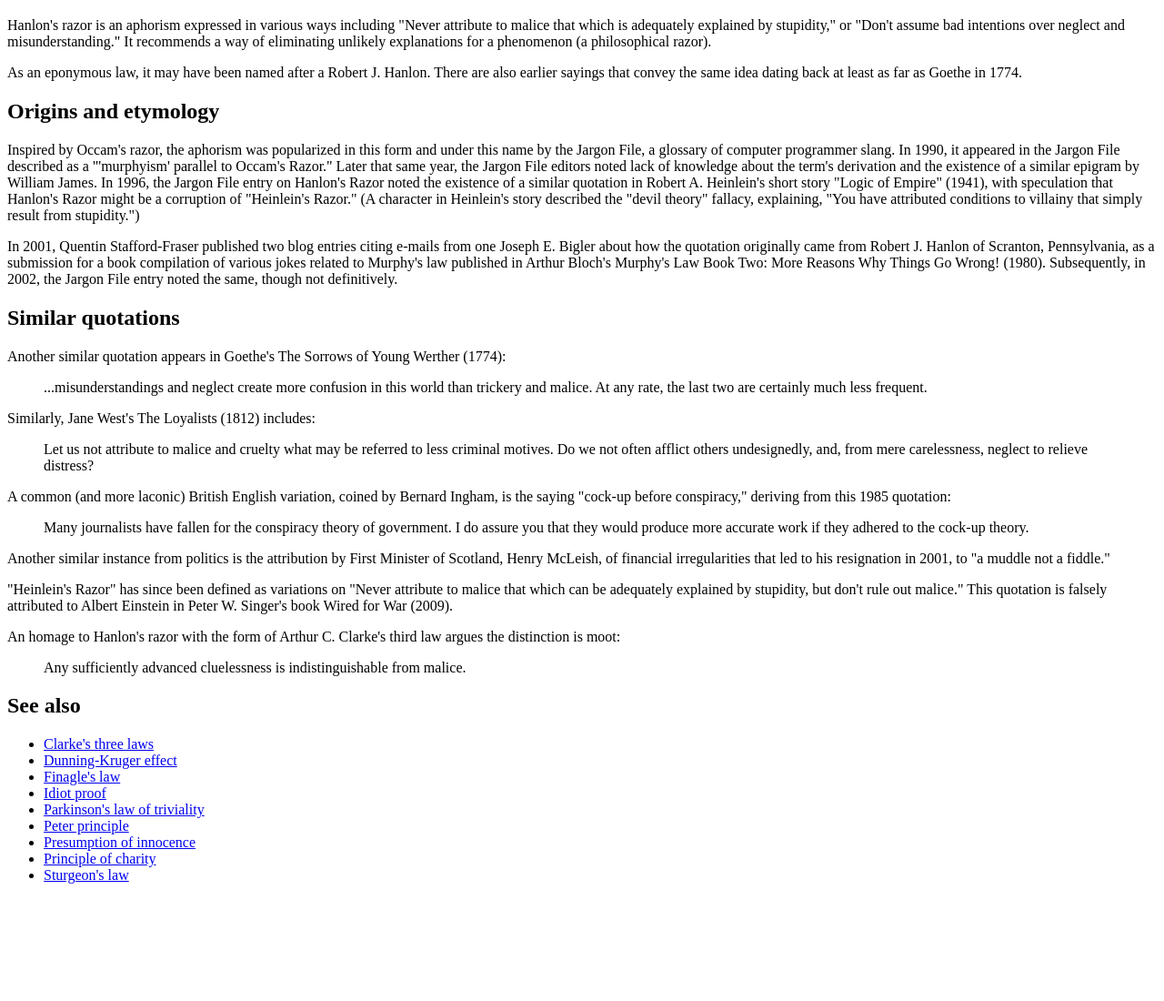
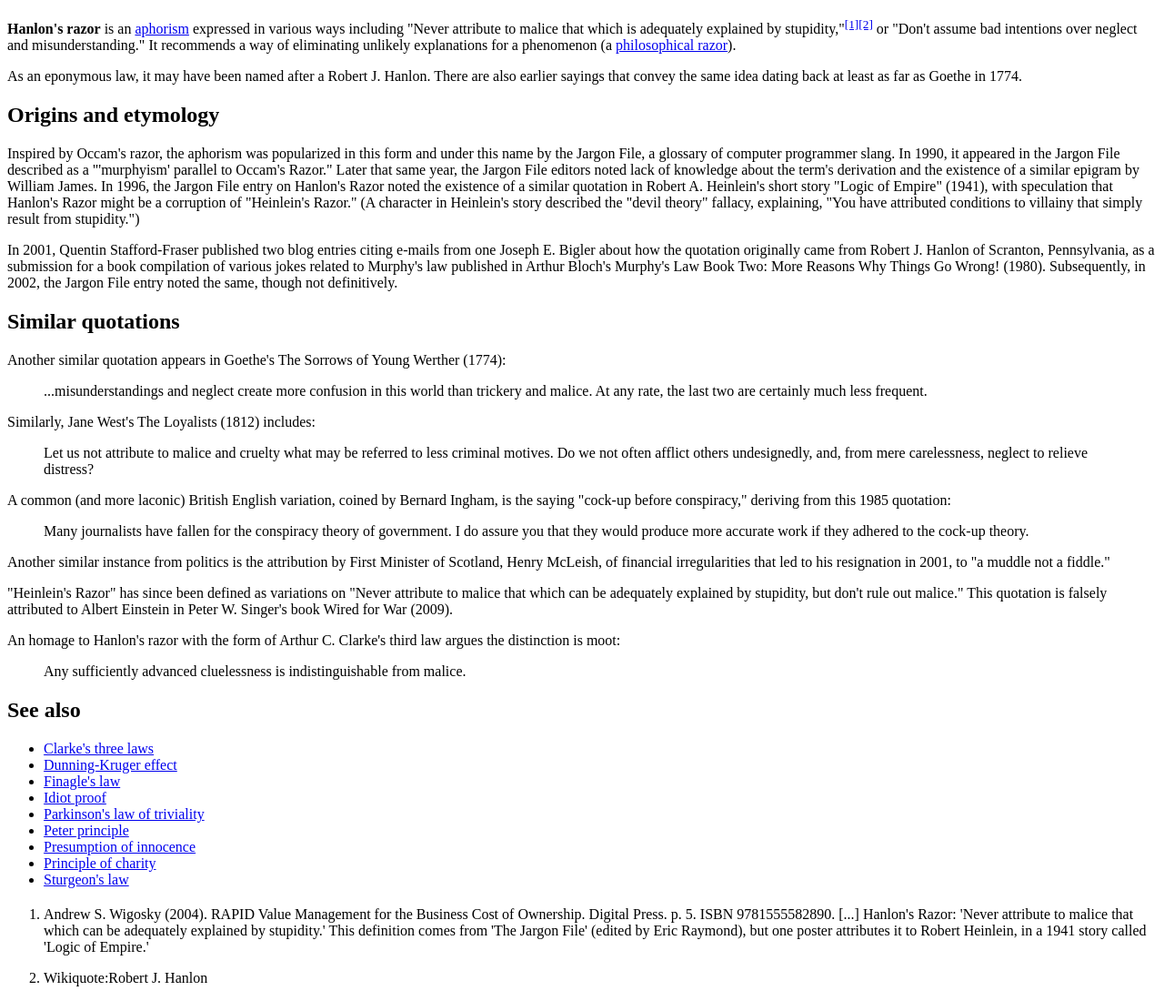
Before and after one commit to rshkv/wikibooks, a plain HTML site: page article.html in a window 1280 px wide. Shown: the part 61-1161 px from the top of the page at 91% size. Before the commit the page ends 1048 px from the top, so only its background shows below. Drawn offline with Linux system fonts and the light colour scheme.

Commit message:
Add 'References' section

```diff
--- a/article.html
+++ b/article.html
@@ -6,12 +6,13 @@
 </head>
 <body>
 <h1 id="abstract">Hanlon's razor</h1>
-<p>Hanlon's razor is an aphorism expressed in various ways including "Never
-    attribute to malice that which is adequately explained by stupidity," or
-    "Don't assume bad intentions over neglect and misunderstanding." It recommends
-    a way of eliminating unlikely explanations for a phenomenon (a philosophical
-    razor).</p>
-
+<p><b>Hanlon's razor</b> is an <a href="https://en.m.wikipedia.org/wiki/Aphorism#content">aphorism</a> expressed in
+    various ways including "Never attribute to malice that which is adequately explained by stupidity,"<sup><a
+            href="article.html#cite_note-Wigosky-2004-1">[1]</a></sup><sup><a href="article.html#cite_note-wikiquote-2">[2]</a></sup>
+    or "Don't assume bad intentions over neglect and misunderstanding." It recommends a way of eliminating unlikely
+    explanations for a phenomenon (a <a href="https://en.m.wikipedia.org/wiki/Razor_(philosophy)">philosophical
+        razor</a>).
+</p>
 <p>As an eponymous law, it may have been named after a Robert J. Hanlon. There
     are also earlier sayings that convey the same idea dating back at least as far
     as Goethe in 1774.</p>
@@ -89,11 +90,24 @@
     <li><a href="https://en.m.wikipedia.org/wiki/Dunning%E2%80%93Kruger_effect#content">Dunning-Kruger effect</a></li>
     <li><a href="https://en.m.wikipedia.org/wiki/Finagle%27s_law#content">Finagle's law</a></li>
     <li><a href="https://en.m.wikipedia.org/wiki/Idiot_proof#content">Idiot proof</a></li>
-    <li><a href="https://en.m.wikipedia.org/wiki/Parkinson%27s_law_of_triviality#content">Parkinson's law of triviality</a></li>
+    <li><a href="https://en.m.wikipedia.org/wiki/Parkinson%27s_law_of_triviality#content">Parkinson's law of
+        triviality</a></li>
     <li><a href="https://en.m.wikipedia.org/wiki/Peter_principle#content">Peter principle</a></li>
     <li><a href="https://en.m.wikipedia.org/wiki/Presumption_of_innocence#content">Presumption of innocence</a></li>
     <li><a href="https://en.m.wikipedia.org/wiki/Principle_of_charity#content">Principle of charity</a></li>
     <li><a href="https://en.m.wikipedia.org/wiki/Sturgeon%27s_law#content">Sturgeon's law</a></li>
 </ul>
+
+<h2 id="References"></h2>
+<ol>
+    <li><p id="cite_note-Wigosky-2004-1"> Andrew S. Wigosky (2004). RAPID
+        Value Management for the Business Cost of Ownership. Digital Press. p. 5. ISBN 9781555582890. [...] Hanlon's
+        Razor: 'Never attribute to malice that which can be adequately explained by stupidity.' This definition comes
+        from 'The Jargon File' (edited by Eric Raymond), but one poster attributes it to Robert Heinlein, in a 1941
+        story called 'Logic of Empire.'</p></li>
+    <li><p id="cite_note-wikiquote-2"> Wikiquote:Robert J. Hanlon</p></li>
+</ol>
+
+
 </body>
 </html>
```
Also changed, not shown: toc.html (+1 -0 lines), 1 other file.
